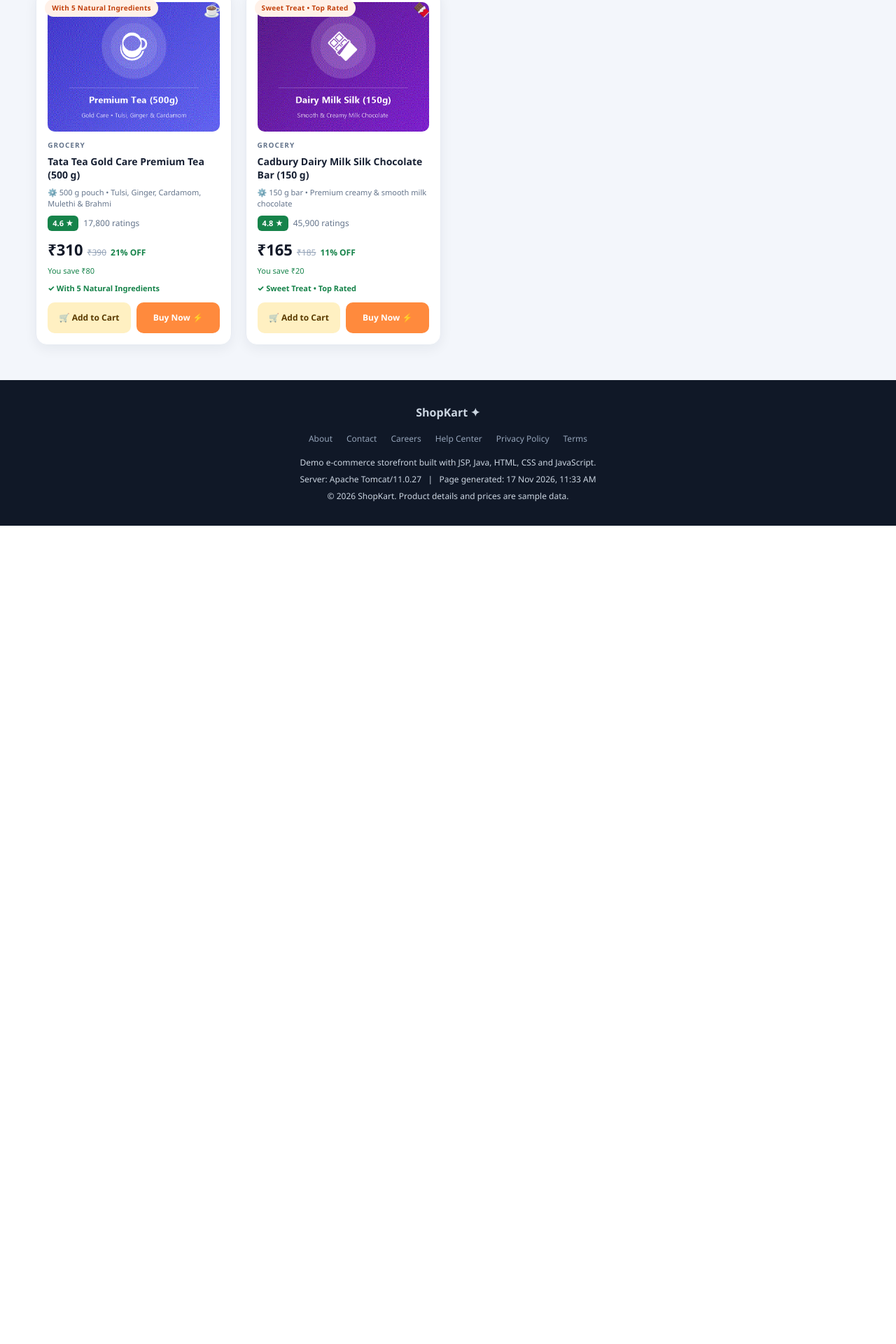
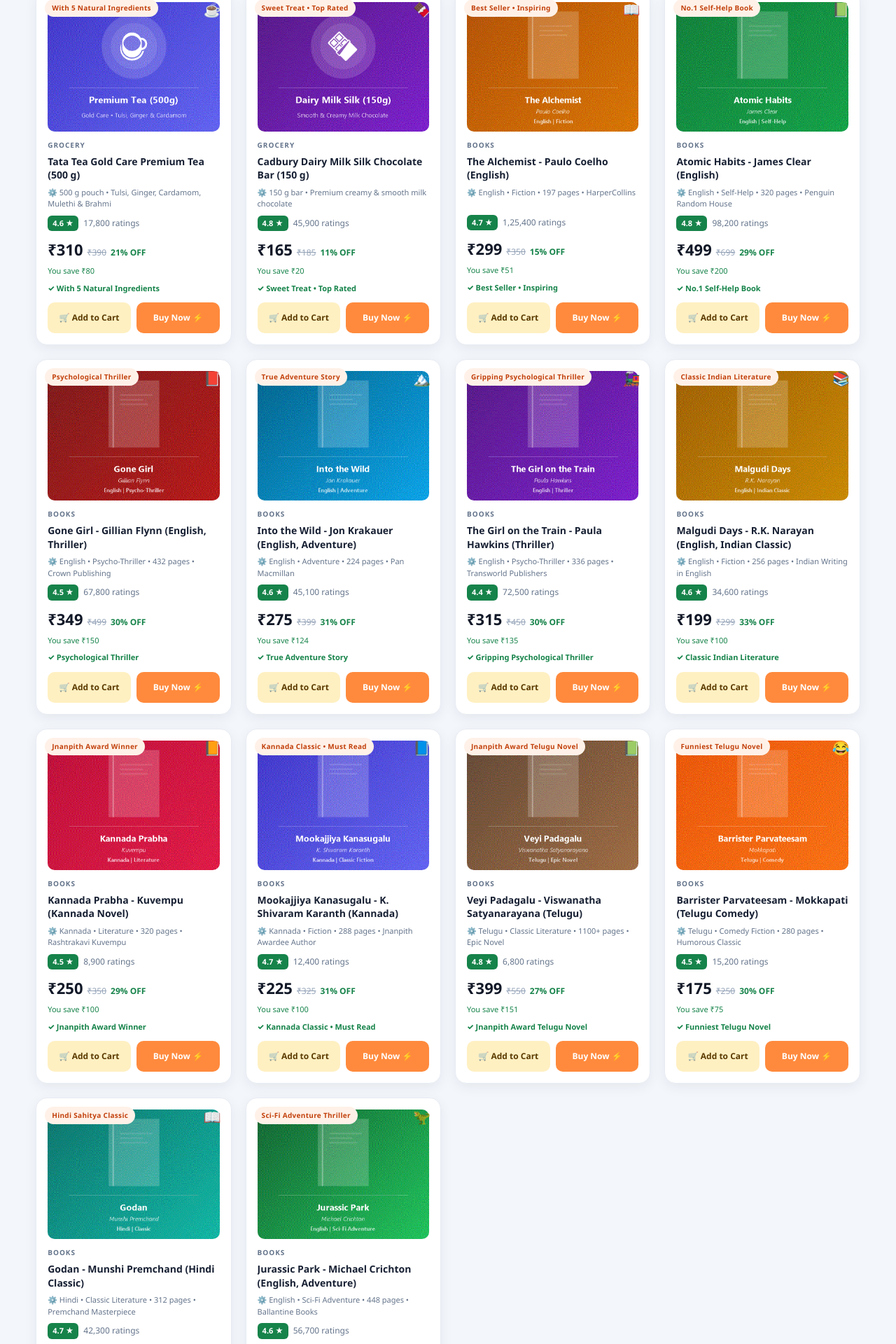
Before and after one commit to NithinKumarReddyC/Shopping-site, a Java web app: page / in a window 1280 px wide. Shown: the part 4361-6281 px from the top of the page at 70% size. Before the commit the page ends 5112 px from the top, so only its background shows below. Run offline with Tomcat 11, a stand-in JSP engine, Linux system fonts and the light colour scheme.

Commit message:
feat: add script to generate book cover GIFs and expand product catalog with new items

```diff
--- a/src/main/webapp/index.jsp
+++ b/src/main/webapp/index.jsp
@@ -40,7 +40,20 @@
         {"134", "Fortune Sunlite Refined Sunflower Oil (1 L Pouch)", "Grocery", "135", "175", "4.5", "23,100", "Great Indian Grocery Deal", "images/sunflower-oil.gif", "1 Litre pouch • Rich in Vitamin E • Low absorb technology", "🌻"},
         {"135", "Aashirvaad Superior MP Sharbati Atta (10 kg)", "Grocery", "445", "515", "4.8", "62,400", "100% Whole Wheat • Best Seller", "images/atta.gif", "10 kg bag • 0% Maida • Rich dietary fibre • Extra soft rotis", "🌾"},
         {"136", "Tata Tea Gold Care Premium Tea (500 g)", "Grocery", "310", "390", "4.6", "17,800", "With 5 Natural Ingredients", "images/tea.gif", "500 g pouch • Tulsi, Ginger, Cardamom, Mulethi & Brahmi", "☕"},
-        {"137", "Cadbury Dairy Milk Silk Chocolate Bar (150 g)", "Grocery", "165", "185", "4.8", "45,900", "Sweet Treat • Top Rated", "images/chocolate.gif", "150 g bar • Premium creamy & smooth milk chocolate", "🍫"}
+        {"137", "Cadbury Dairy Milk Silk Chocolate Bar (150 g)", "Grocery", "165", "185", "4.8", "45,900", "Sweet Treat • Top Rated", "images/chocolate.gif", "150 g bar • Premium creamy & smooth milk chocolate", "🍫"},
+        // ── Books ──
+        {"201", "The Alchemist - Paulo Coelho (English)", "Books", "299", "350", "4.7", "1,25,400", "Best Seller • Inspiring", "images/book-alchemist.gif", "English • Fiction • 197 pages • HarperCollins", "📖"},
+        {"202", "Atomic Habits - James Clear (English)", "Books", "499", "699", "4.8", "98,200", "No.1 Self-Help Book", "images/book-atomic-habits.gif", "English • Self-Help • 320 pages • Penguin Random House", "📗"},
+        {"203", "Gone Girl - Gillian Flynn (English, Thriller)", "Books", "349", "499", "4.5", "67,800", "Psychological Thriller", "images/book-gone-girl.gif", "English • Psycho-Thriller • 432 pages • Crown Publishing", "📕"},
+        {"204", "Into the Wild - Jon Krakauer (English, Adventure)", "Books", "275", "399", "4.6", "45,100", "True Adventure Story", "images/book-into-the-wild.gif", "English • Adventure • 224 pages • Pan Macmillan", "🏔️"},
+        {"205", "The Girl on the Train - Paula Hawkins (Thriller)", "Books", "315", "450", "4.4", "72,500", "Gripping Psychological Thriller", "images/book-girl-on-train.gif", "English • Psycho-Thriller • 336 pages • Transworld Publishers", "🚂"},
+        {"206", "Malgudi Days - R.K. Narayan (English, Indian Classic)", "Books", "199", "299", "4.6", "34,600", "Classic Indian Literature", "images/book-malgudi-days.gif", "English • Fiction • 256 pages • Indian Writing in English", "📚"},
+        {"207", "Kannada Prabha - Kuvempu (Kannada Novel)", "Books", "250", "350", "4.5", "8,900", "Jnanpith Award Winner", "images/book-kannada-prabha.gif", "Kannada • Literature • 320 pages • Rashtrakavi Kuvempu", "📙"},
+        {"208", "Mookajjiya Kanasugalu - K. Shivaram Karanth (Kannada)", "Books", "225", "325", "4.7", "12,400", "Kannada Classic • Must Read", "images/book-mookajjiya.gif", "Kannada • Fiction • 288 pages • Jnanpith Awardee Author", "📘"},
+        {"209", "Veyi Padagalu - Viswanatha Satyanarayana (Telugu)", "Books", "399", "550", "4.8", "6,800", "Jnanpith Award Telugu Novel", "images/book-veyi-padagalu.gif", "Telugu • Classic Literature • 1100+ pages • Epic Novel", "📗"},
+        {"210", "Barrister Parvateesam - Mokkapati (Telugu Comedy)", "Books", "175", "250", "4.5", "15,200", "Funniest Telugu Novel", "images/book-barrister.gif", "Telugu • Comedy Fiction • 280 pages • Humorous Classic", "😂"},
+        {"211", "Godan - Munshi Premchand (Hindi Classic)", "Books", "185", "275", "4.7", "42,300", "Hindi Sahitya Classic", "images/book-godan.gif", "Hindi • Classic Literature • 312 pages • Premchand Masterpiece", "📖"},
+        {"212", "Jurassic Park - Michael Crichton (English, Adventure)", "Books", "425", "599", "4.6", "56,700", "Sci-Fi Adventure Thriller", "images/book-jurassic-park.gif", "English • Sci-Fi Adventure • 448 pages • Ballantine Books", "🦖"}
     };
 
     for (String[] item : catalogData) {
@@ -59,7 +72,7 @@
         products.add(p);
     }
 
-    String[] categories = {"All", "Mobiles", "Electronics", "Fashion", "Appliances", "Furniture", "Grocery"};
+    String[] categories = {"All", "Mobiles", "Electronics", "Fashion", "Appliances", "Furniture", "Grocery", "Books"};
     String serverTimestamp = new java.text.SimpleDateFormat("dd MMM yyyy, hh:mm a").format(new Date());
 %>
 <!DOCTYPE html>
```
Also changed, not shown: src/main/webapp/images/book-alchemist.gif (added), src/main/webapp/images/book-atomic-habits.gif (added), src/main/webapp/images/book-barrister.gif (added), src/main/webapp/images/book-girl-on-train.gif (added), src/main/webapp/images/book-godan.gif (added), src/main/webapp/images/book-gone-girl.gif (added), src/main/webapp/images/book-into-the-wild.gif (added), src/main/webapp/images/book-jurassic-park.gif (added), src/main/webapp/images/book-kannada-prabha.gif (added), src/main/webapp/images/book-malgudi-days.gif (added), src/main/webapp/images/book-mookajjiya.gif (added), src/main/webapp/images/book-veyi-padagalu.gif (added), 2 other files.
